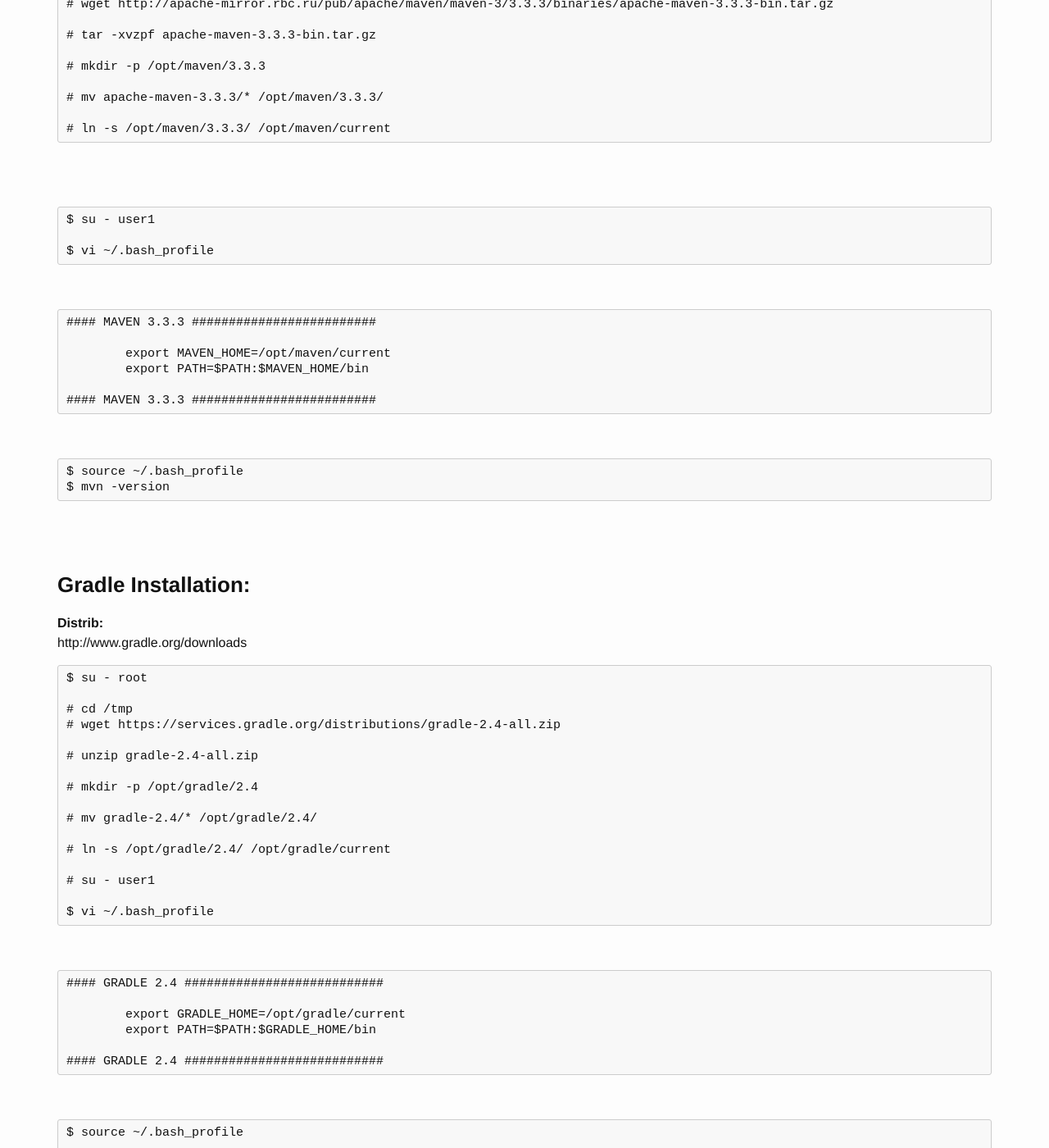
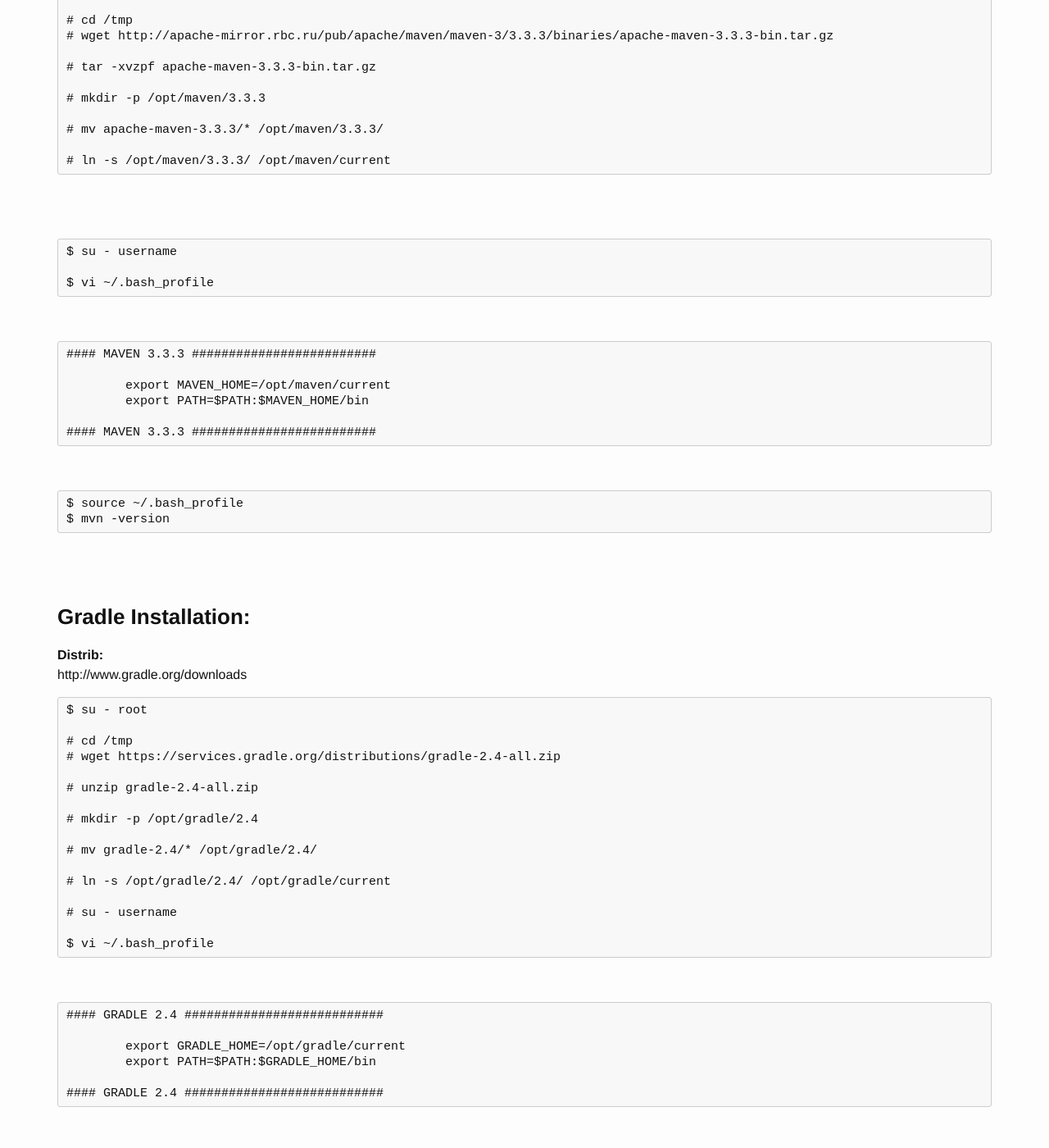
Before and after one commit to webmakaka/javadev.org, a Jekyll site: the page built from website/basics/installation/jdk/8/linux/centos/6/x86_x64/index.md, in a window 1280 px wide and 1400 px high, scrolled down 1964 px. Shown: the whole window at 82% size. Built offline with Jekyll 4.4.1, drawn with Linux system fonts in a browser that asks for light colours; comment, search, counter and statistics services are not loaded; some of the changed text lies outside the part shown.

Commit message:
jdk instruction updated

```diff
--- a/website/basics/installation/jdk/8/linux/centos/6/x86_x64/index.md
+++ b/website/basics/installation/jdk/8/linux/centos/6/x86_x64/index.md
@@ -35,10 +39,10 @@
 
     # ln -s /opt/jdk/1.8.0_45 /opt/jdk/current
 
-<br/>
+username - that user will work with java
 
-    # useradd user1
-    # su - user1
+    # useradd username
+    # su - username
 
 <br/>
 
@@ -101,7 +106,7 @@
 
 <br/><br/>
 
-	$ su - user1
+	$ su - username
 
 	$ vi ~/.bash_profile
 
@@ -145,7 +150,7 @@
 
 	# ln -s /opt/gradle/2.4/ /opt/gradle/current
 
-	# su - user1
+	# su - username
 
 	$ vi ~/.bash_profile
 
```
Also changed, not shown: other parts of website/basics/installation/jdk/8/linux/centos/6/x86_x64/index.md (+7 -2 lines).
